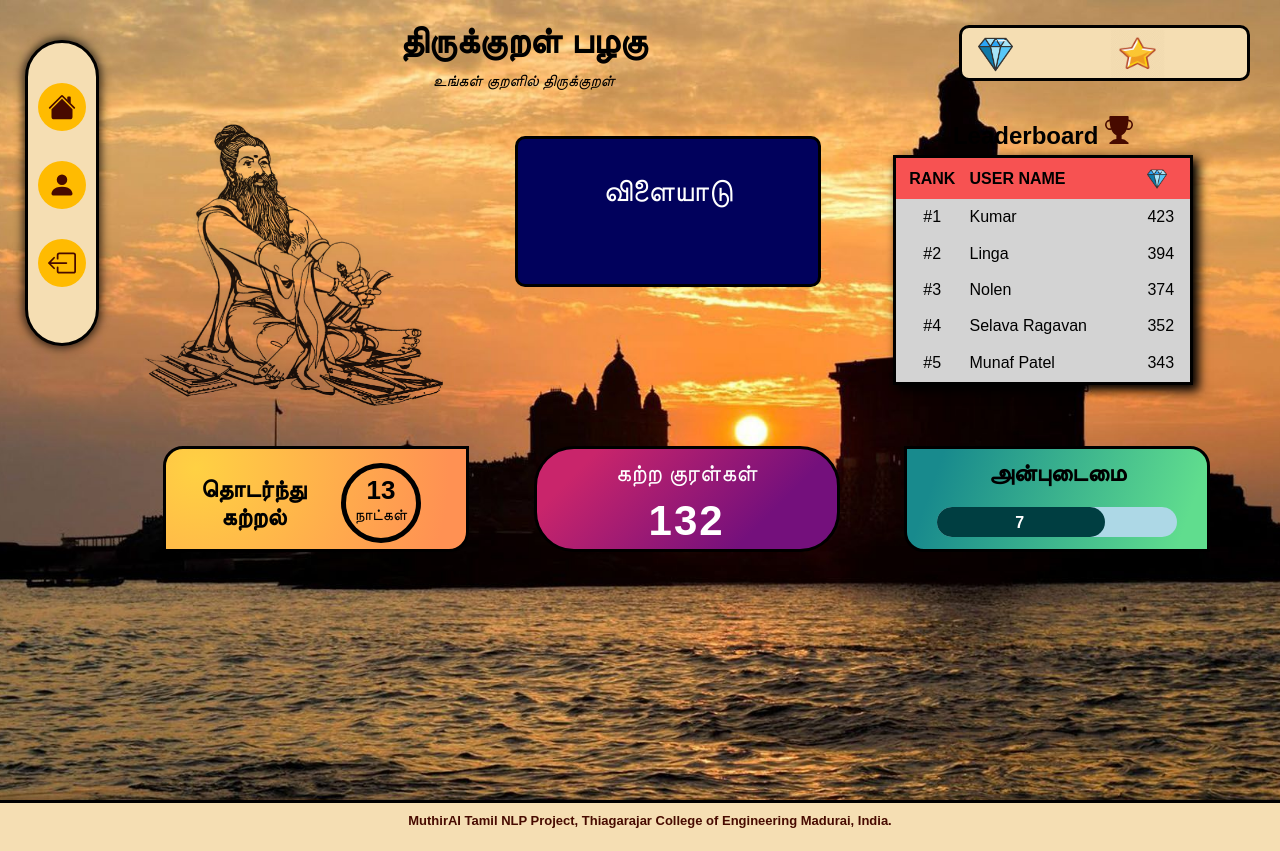
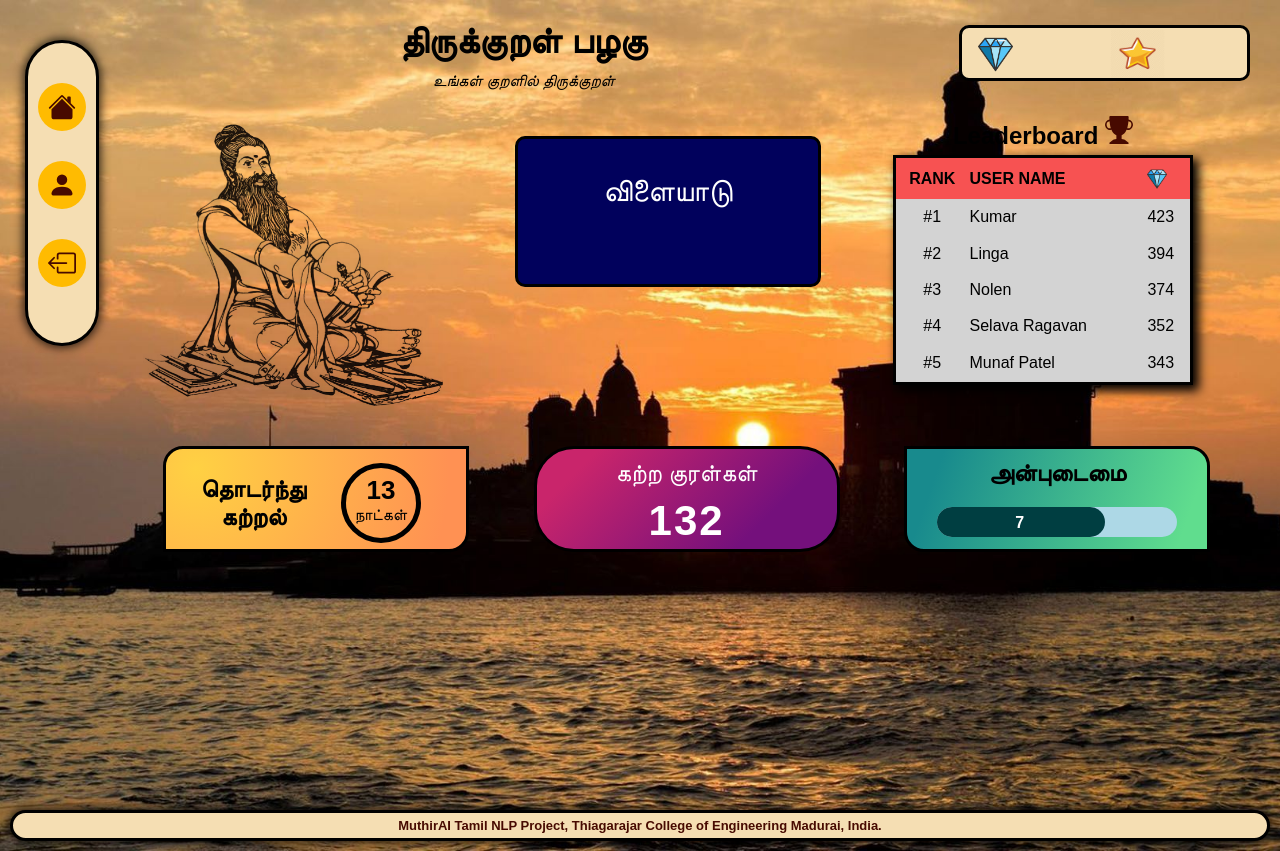
Before and after one commit to SethupathyRajan/thirukkural, a Flask app: template templates/index.html in a window 1280 px wide. Before the commit the page ends 828 px from the top, so only its background shows below. Run offline with Flask 3, Linux system fonts and the light colour scheme; the template is opened without the code that fills it, so the values that code supplies are empty; some web fonts are replaced.

Commit message:
Update basicStyle.css

```diff
--- a/static/css/basicStyle.css
+++ b/static/css/basicStyle.css
@@ -11,17 +11,17 @@ body {
 
 }
 footer {
-    width: 100%;
-    margin: 0;
-    padding: 10px;
     background-color: wheat;
-    border-top: 3px solid black;
+    border-radius: 50px;
+    border: 3px solid black;
     text-align: center;
-    box-shadow: 0px -2px 10px rgba(0, 0, 0, 0.3);
+    margin: 10px 10px;
+    padding: 5px;
+    box-shadow: 0px 0px 10px 2px rgba(0, 0, 0, 0.753);
     font-weight: bold;
     color: #470a00;
     font-size: small;
-    border-radius: 0; /* Optional for mobile */
+
 }
 
 
```
